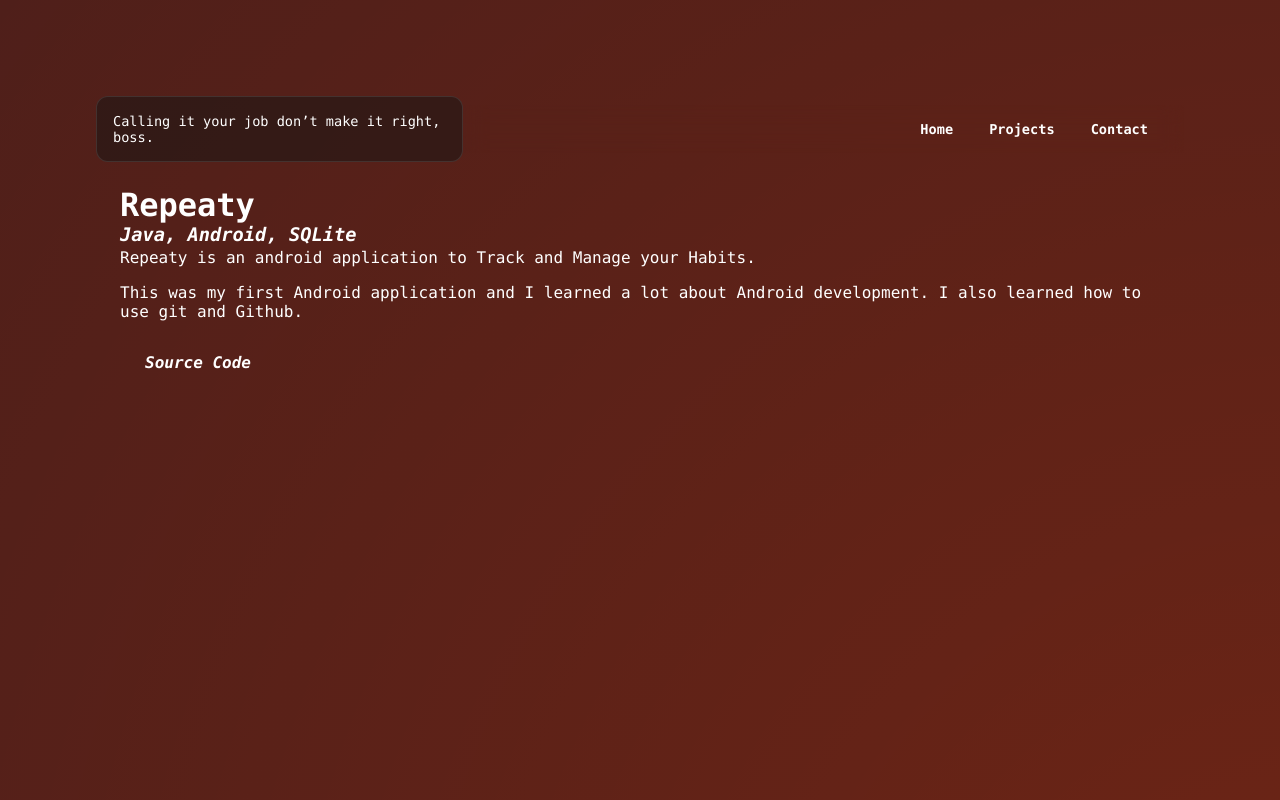
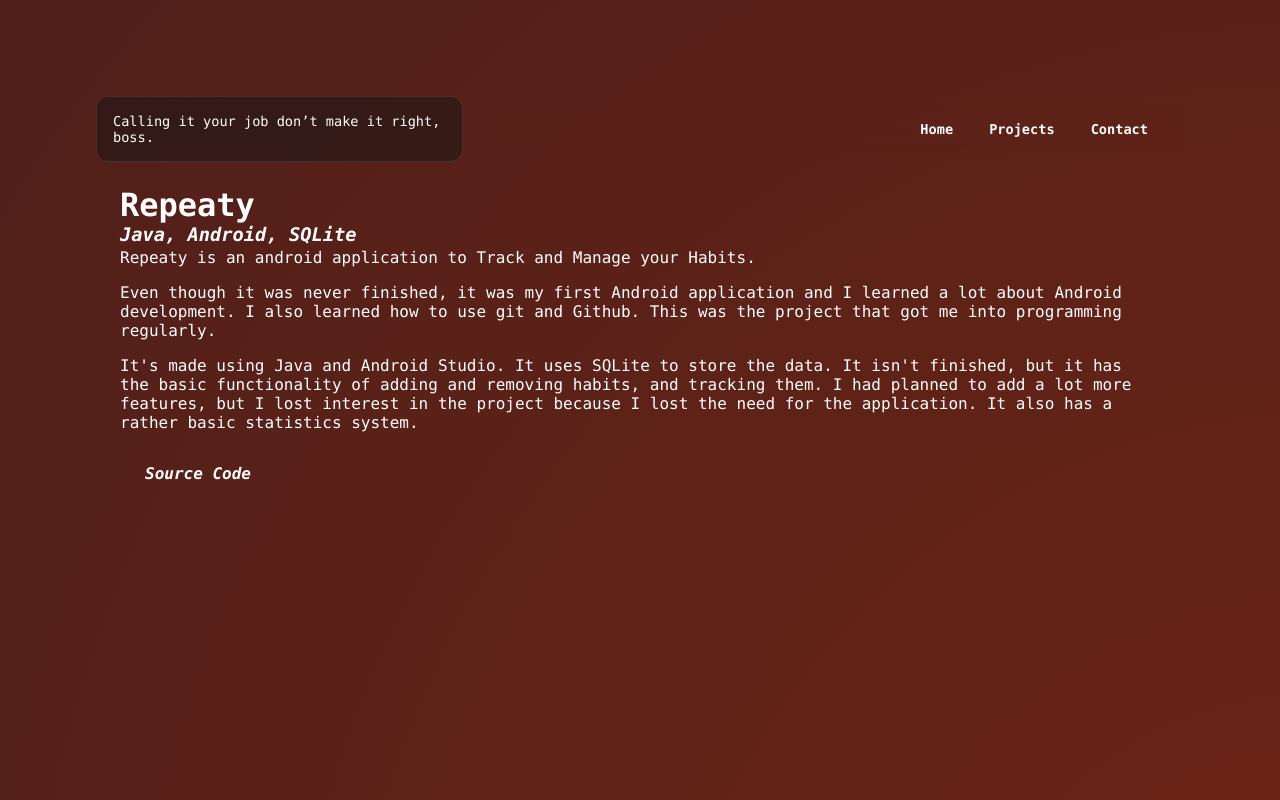
Before and after one commit to lukassobotik/personal-website, a Next.js app: page /project/Repeaty in a window 1280 px wide. Shown: the top 800 px of the page. Built offline with nearby package versions, Linux system fonts and the light colour scheme.

Commit message:
Repeaty Description

```diff
--- a/pages/project/Repeaty.tsx
+++ b/pages/project/Repeaty.tsx
@@ -22,7 +22,10 @@ export default function Repeaty() {
                             Repeaty is an android application to Track and Manage your Habits.
                         </p>
                         <p>
-                            This was my first Android application and I learned a lot about Android development. I also learned how to use git and Github.
+                            Even though it was never finished, it was my first Android application and I learned a lot about Android development. I also learned how to use git and Github. This was the project that got me into programming regularly.
+                        </p>
+                        <p>
+                            It&apos;s made using Java and Android Studio. It uses SQLite to store the data. It isn&apos;t finished, but it has the basic functionality of adding and removing habits, and tracking them. I had planned to add a lot more features, but I lost interest in the project because I lost the need for the application. It also has a rather basic statistics system.
                         </p>
                         <div className={styles.project_link}>
                             <a href="https://github.com/PuckyEU/habit-manager" className={styles.skill}>Source Code</a>
```
